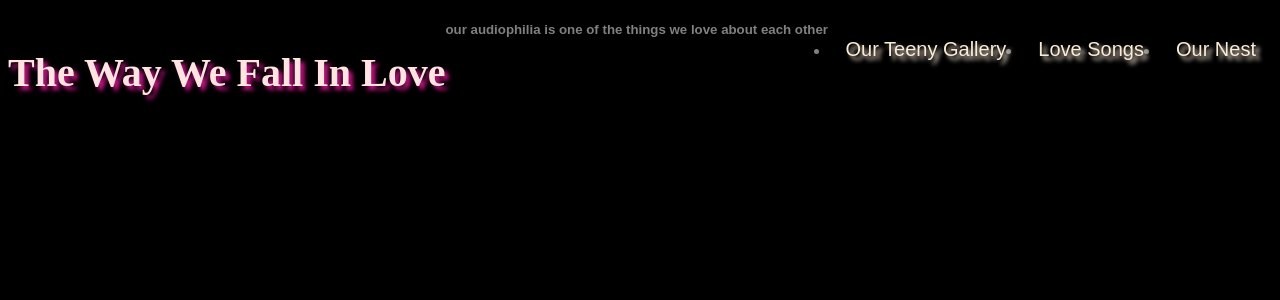
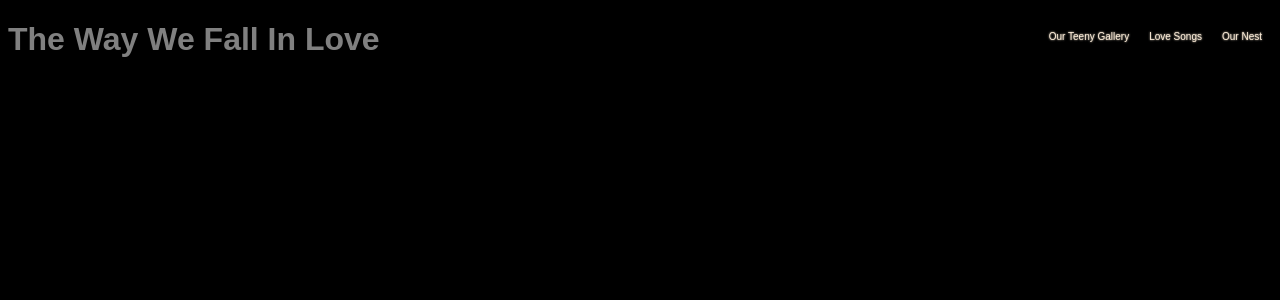
Before and after one commit to Aadhithpr/anyapineapples, a PHP site: page /music.html in a window 1280 px wide. Shown: the top 300 px of the page. Run offline with PHP 8.4, Linux system fonts and the light colour scheme.

Commit message:
i love you

```diff
--- a/music.html
+++ b/music.html
@@ -8,9 +8,10 @@
 </head>
 
 <body style="background-color: black;
- background-image: images.jpg;
         font-family: arial;
           color: gray;">
+          <audio autoplay="" loop="" src="music/Absofacto - Dissolve.mp3">
+</audio>
           <ul>
     <li><a href="home.html">Our Nest</a></li>
     <li><a href="music.html"class="active">Love Songs</a></li>
@@ -19,4 +20,3 @@
 
 
 <h1>The Way We Fall In Love</h1>
-<h5>our audiophilia is one of the things we love about each other</h5>
--- a/style.css
+++ b/style.css
@@ -1,10 +1,3 @@
-h1{
-	font-family:Brush Script MT ;
-	color: mistyrose;
-	text-shadow: 4px 4px 4px mediumvioletred;
-	font-size: 40px;
-	float: left;
-}
 body{
 
 	background-color: black;
@@ -12,26 +5,27 @@
 }
 }
 ul{
-	list-style-type: lower-norwegian;
+	list-style-type: none;
 	margin: 0;
 	padding: 0;
 	overflow: hidden;
-	background-color: transparent;
+	background-color: #7ed957;
 	font-family: cursive;
 }
 
 li {
+	list-style-type: none;
   float: right;
 }
 
 li a {
   display: inline-block;
-  font-family: ;
-  text-shadow: 4px 4px 4px;
+  font-family:arial ;
+  text-shadow: 0 0 2px;
   color: antiquewhite;
-  text-align: center;
-  font-size: 20px;
-  padding: 16px 16px;
+  text-align: right;
+  font-size: 10px;
+  padding: 10px 10px;
   text-decoration: none;
 }
 
@@ -43,4 +37,6 @@
 	float: left;
 	width: 300px;
 	height: 300px;
+	margin: 0;
+	padding: 0;
 }
```
Also changed, not shown: 1 other file.
